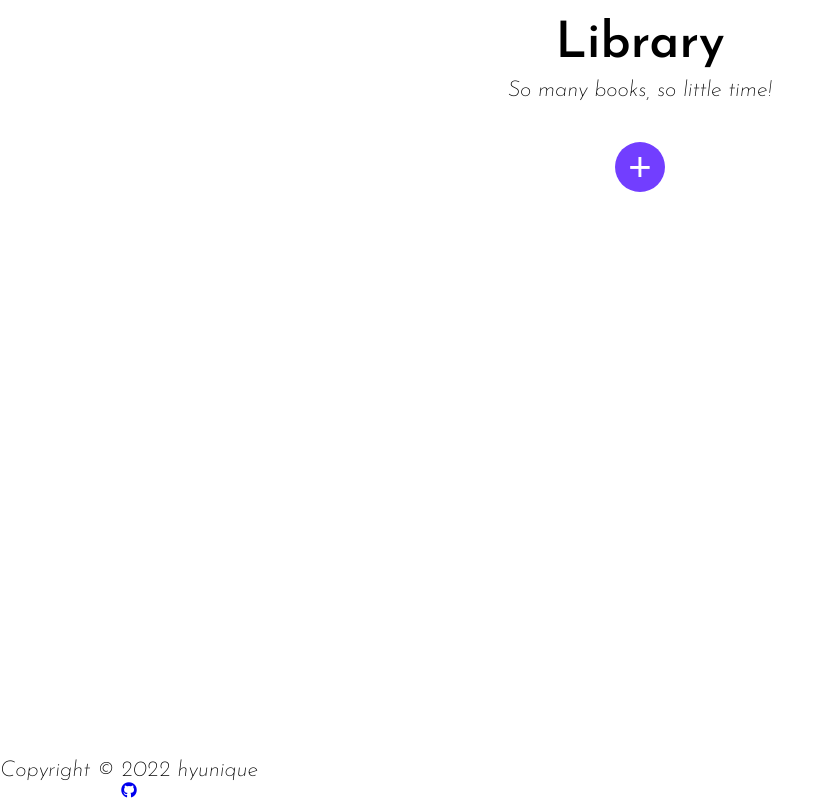
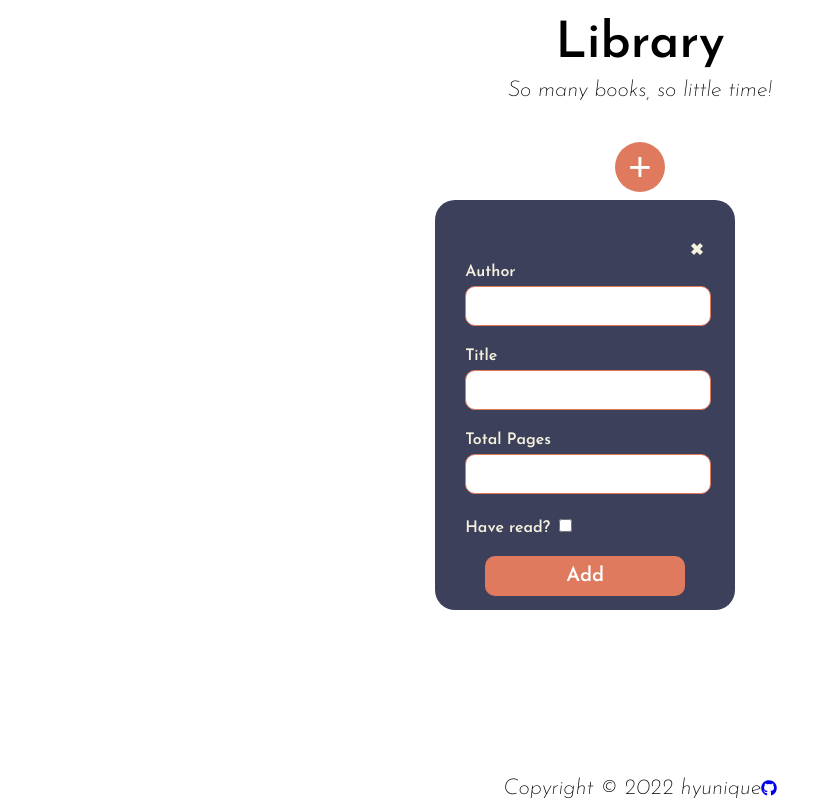
Before and after one commit to hyunique/bookiit, a plain HTML site: page index.html in a window 1280 px wide. Shown: the whole page, without its empty margins (0-838 px from the left). Drawn offline with Linux system fonts and the light colour scheme.

Commit message:
modified colors, adjusted modal window layout

```diff
--- a/style.css
+++ b/style.css
@@ -134,8 +134,10 @@ table {
 /*//////////////////////////////////////////////*/
 
 :root {
-    --color-brand--1: #fff;
-    --color-brand--2: rgb(114, 62, 255);
+    --color-brand--1: #3d405b;
+    --color-brand--2: #e07a5f;
+    --color-brand--3: #f4f1de;
+    --color-brand--4: #81b29a;
 
     --color-dark--1: #fff;
     --color-light-1: #fff;
@@ -182,7 +184,8 @@ p {
     color: #fff;
     height: 50px;
     width: 50px;
-    transition: transform .5s ease-in-out;
+    transition: transform .5s ease-out;
+    cursor: pointer;
 }
 
 .openModalBtn:hover {
@@ -196,69 +199,94 @@ p {
 
 .openModalBtn:hover+.openModalBtnHidden {
     display: block;
-    background-color: #fff;
-    color: var(--color-brand--2);
-    border-style: none;
+    color: var(--color-brand--1);
 }
 
 
 /*Modal pop-up*/
 .modal {
-    display: none;
+    display: flex;
     position: fixed;
-    z-index: 1;
-    left: 0;
-    top: 0;
+    left: 34%;
+    top: 200px;
     width: 300px;
-    height: 600px;
-    overflow: auto;
-    background-color: white;
 }
 
 .modal-content {
-    background-color: #deeeff;
-    margin: 15% auto;
-    padding: 20px;
+    background-color: var(--color-brand--1);
+    color: var(--color-brand--3);
     border: none;
     border-radius: 20px;
-    width: 250px;
-    height: 320px;
+    width: 260px;
+    height: 350px;
     padding: 30px;
+    display: flex;
+    flex-direction: column;
+    justify-content: space-evenly;
+    align-items: flex-end;
 }
 
 .close {
-    color: #aaa;
+    color: var(--color-brand--3);
     float: right;
-    font-size: 28px;
-    font-weight: bold;
+    font-size: 34px;
+    font-weight: 200;
 }
+
 
 input[type=text],
 checkbox {
-    width: 200px;
-    height: 40px;
+    width: 100%;
+    height: 36px;
     border: solid 1px var(--color-brand--2);
     border-radius: 10px;
-    margin-bottom: 10px;
+    margin: 6px 0 22px 0;
+    outline: none;
+}
+
+input[type=text]:focus {
+    border-bottom-width: 4px;
+    border-color: var(--color-brand--2);
+}
+
+label {
+    font-size: 16px;
 }
 
 .addBook {
     display: block;
     background-color: var(--color-brand--2);
-    width: 100px;
+    width: 200px;
     height: 40px;
     border: none;
     border-radius: 10px;
     color: white;
     font-size: 20px;
     font-family: var(--font-main);
+    transition: .3s;
+    margin: 20px;
+    cursor: pointer;
 }
 
+.addBook:hover {
+    background-color: var(--color-brand--3);
+    color: var(--color-brand--2);
+}
+
+
+
+
+
+
+
 footer {
+    width: 100%;
     display: flex;
-    flex-direction: column;
+    flex-direction: row;
     align-items: center;
+    justify-content: center;
     color: black;
     position: absolute;
     bottom: 0;
+
 }
```
